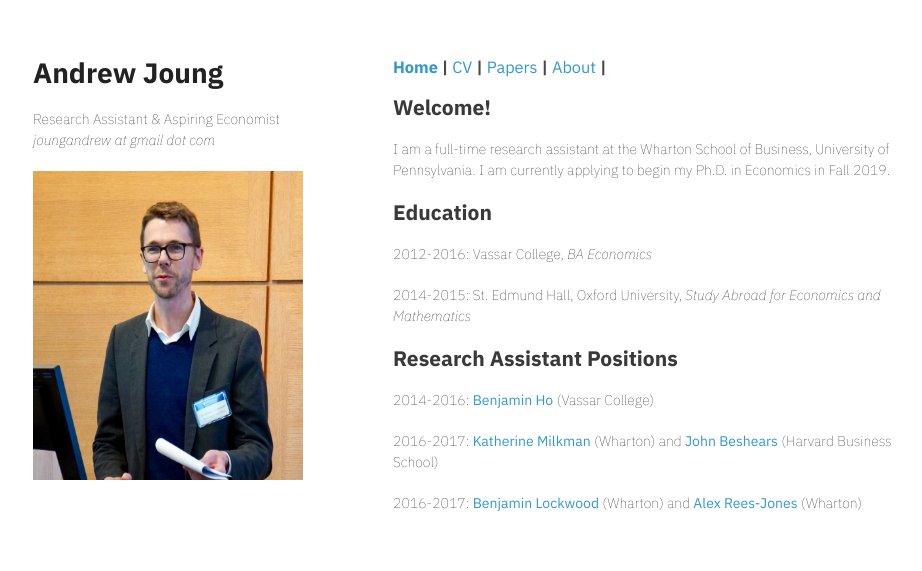
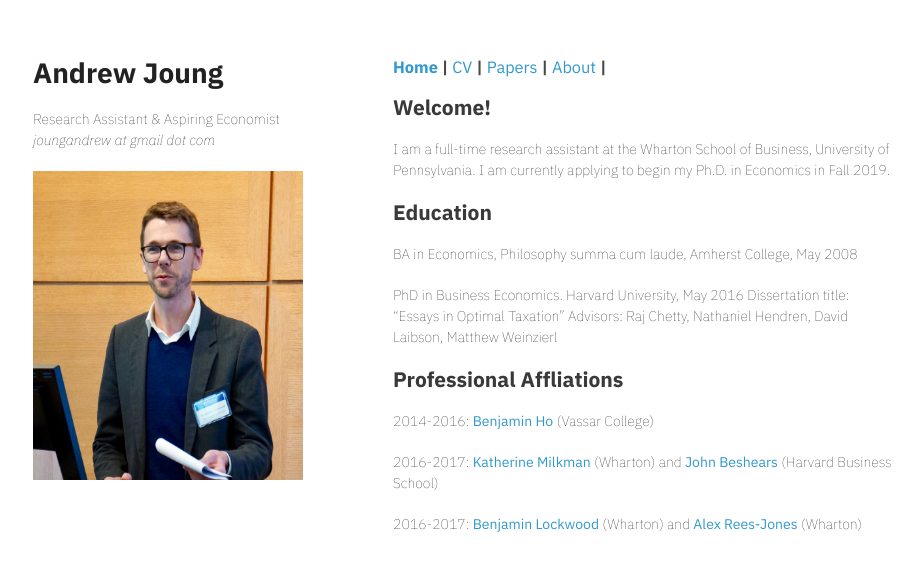
Before and after one commit to sxfinance/sxia.github.io, a Jekyll site: the page index.html, which Jekyll copies as it is, in a window 1280 px wide. Shown: the top 571 px of the page, without its empty margins (177-1099 px from the left). Built offline with Jekyll 4.4.1, drawn with Linux system fonts in a browser that asks for light colours.

Commit message:
Update index.html

```diff
--- a/index.html
+++ b/index.html
@@ -41,10 +41,12 @@
 	<p>I am a full-time research assistant at the Wharton School of Business, University of Pennsylvania. I am currently applying to begin my Ph.D. in Economics in Fall 2019.</p>
 
 	<h2><a id="education" class="anchor" href="#education" aria-hidden="true"><span class="octicon octicon-link"></span></a><b>Education</b></h3>
-	<p>2012-2016: Vassar College, <i>BA Economics</i></p>
-	<p>2014-2015: St. Edmund Hall, Oxford University, <i>Study Abroad for Economics and Mathematics</i> </p>
+	<p>BA in Economics, Philosophy summa cum laude, Amherst College, May 2008</i></p>
+	<p>PhD in Business Economics. Harvard University, May 2016
+		Dissertation title: “Essays in Optimal Taxation”
+		Advisors: Raj Chetty, Nathaniel Hendren, David Laibson, Matthew Weinzierl </p>
 
-	<h2><a id="recent-papers-updated" class="anchor" href="#recent-papers-updated" aria-hidden="true"><span class="octicon octicon-link"></span></a><b>Research Assistant Positions</b></h3>
+	<h2><a id="recent-papers-updated" class="anchor" href="#recent-papers-updated" aria-hidden="true"><span class="octicon octicon-link"></span></a><b>Professional Affliations</b></h3>
 	<p>2014-2016: <a href="https://www.vassar.edu/faculty/beho/">Benjamin Ho</a> (Vassar College)</p>
 	<p>2016-2017: <a href="http://www.katherinemilkman.com/">Katherine Milkman </a> (Wharton) and <a href="https://www.hbs.edu/faculty/Pages/profile.aspx?facId=8943">John Beshears</a> (Harvard Business School)</p>
 	<p>2016-2017: <a href="https://bepp.wharton.upenn.edu/profile/benlo/">Benjamin Lockwood </a> (Wharton) and <a href="http://opim.wharton.upenn.edu/~alre/">Alex Rees-Jones</a> (Wharton)</p>
```
